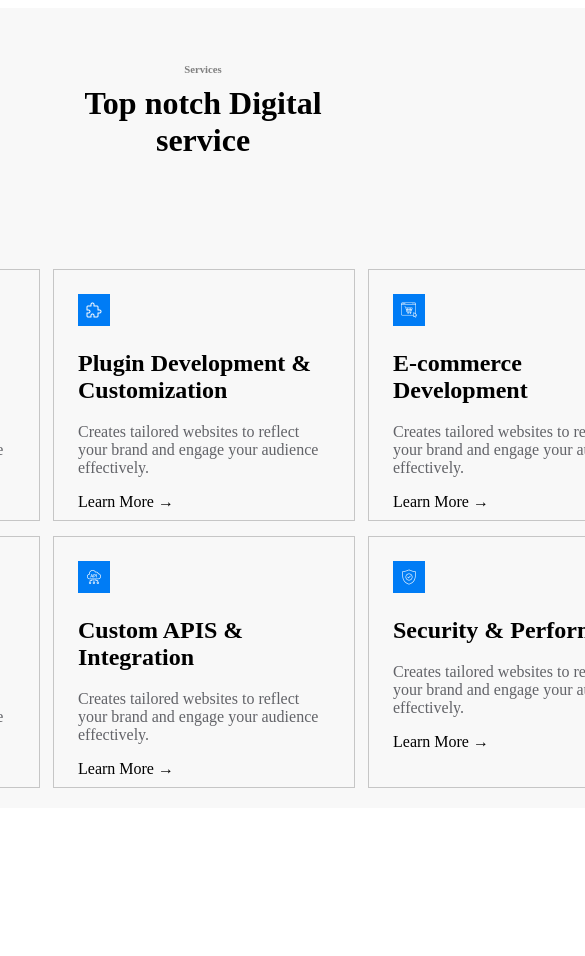
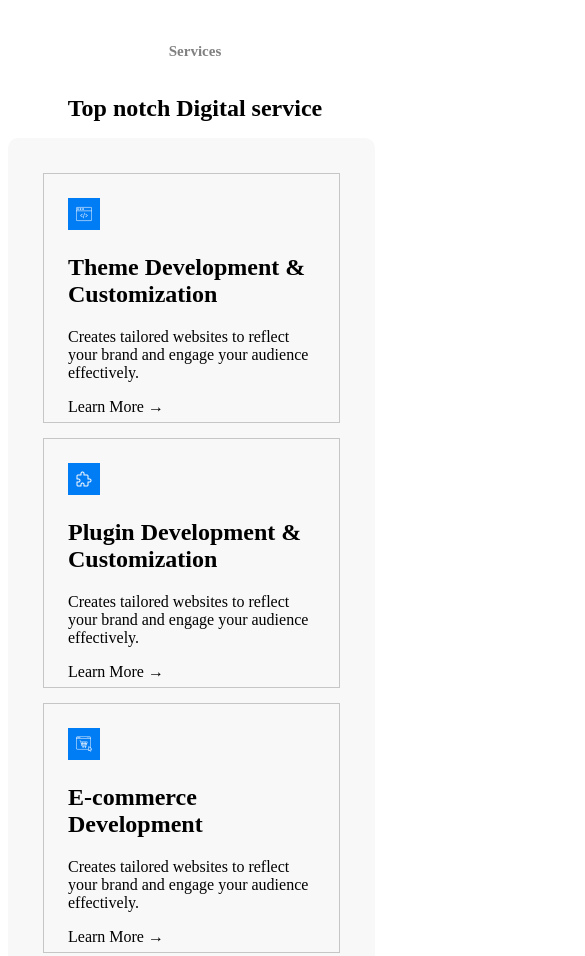
Before and after one commit to SamratEmily/CSS-Practice, a plain HTML site: page service.html in a window 390 px wide. Shown: the top 956 px of the page, 585 px wide, since content can reach past the window. Before the commit the page ends 860 px from the top, so only its background shows below. Drawn offline with Linux system fonts and the light colour scheme.

Commit message:
made sevice page mobile, and tab responsive

```diff
--- a/assets/service.css
+++ b/assets/service.css
@@ -1,65 +1,33 @@
-body {
-    width: 100%;
-    display: flex;
-    justify-content: center;
+.page-container {
     height: 100vh;
-}
-
-.page-container {
-    min-width: 1170px;
-    max-width: 100%;
-    height: 90vh;
-    display: flex;
-    flex-direction: column;
-    justify-content: center;
     background-color: #f8f8f8;
     padding: 20px;
     border-radius: 10px;
 }
 
-
-.service-page{
+.service-page {
     display: flex;
     justify-content: center;
-    height: 30vh;
-    margin: 10px auto;
-    margin-bottom: 60px;
 }
 
-.service-header{
+.service-header {
     display: block;
     justify-content: center;
     box-sizing: border-box;
-    size: 60px !important;
+    font-size: 24px;
     width: 300px;
-    height: 40px;
-    size: 100px !important;
     text-align: center;
-    margin-bottom: 40px;
-}
-.header-1{
-    display: flex;
-    justify-content: center;
-    margin-bottom: 10px !important;
-    margin-top: 10px;
-    /* size: 100px !important; */
-
-}
-.header-6{
-    color: gray;
-    margin-bottom: 10px !important;
-    size: 10px !important;
 }
 
-.block-container{
+.block-container {
     display: grid;
     grid-template-columns: repeat(3, 300px);
-    width: 100%;
     gap: 15px;
     justify-content: center;
 }
-.block-box{
-    box-sizing: content-box;
+
+.block-box {
+    box-sizing: border-box;
     width: 300px;
     max-width: 370px;
     height: 250px;
@@ -67,23 +35,72 @@ body {
     margin: 0 auto;
 }
 
-.inside-box{
+.inside-box {
     padding: 24px;
 }
 
-.block-body{
-    color: #626368;
-    size: 14px;
-}
-.block-header{
-    size: 24px;
+.block-image {
+    width: 32px;
+    height: 32px;
 }
 
-.block-footer{
+.block-footer {
     margin-bottom: 20px;
 }
 
-.block-image{
-    width: 32px;
-    height:  32px;
+.service-header .header-6{
+    color: gray;
+    size: 10px;
 }
+
+
+@media (max-width: 767px) {
+    .page-container{
+        width: 90%;
+    }
+    .page-container .block-container {
+        display: grid;
+        grid-template-columns:repeat(1, 100%);
+        gap: 15px;
+        justify-content: center;
+    }
+    .service-page {
+        width: 100%;
+        height: auto;
+        flex-direction: column;
+        align-items: center;
+        text-align: center;
+    }
+    .service-header .header-6{
+        font-size: 15px !important;
+    }
+    .service-header {
+        width: 100%;
+        font-size: 12px;
+    }
+
+    .block-box {
+        width: 100%;
+        max-width: 100%;
+    }
+}
+
+@media screen and (min-device-width: 768px) and (max-device-width: 1024px) {
+    .block-container {
+        display: grid;
+        grid-template-columns: repeat(2, 1fr);
+        gap: 20px;
+        justify-content: center;
+        padding: 20px;
+    }
+
+    .block-box {
+        width: 100%;
+        max-width: 100%;
+    }
+
+    .page-container {
+        height: auto;
+        padding: 15px;
+    }
+}
--- a/service.html
+++ b/service.html
@@ -6,9 +6,8 @@
     <title>Services</title>
     <link rel="stylesheet" href="assets/service.css">
 </head>
-	<body class="">
+	<body>
 
-		<div class="page-container">
 		<div class="service-page">
 			<div class="service-header">
 				<h6 class="header-6">Services</h6>
@@ -16,6 +15,7 @@
 			</div>
 		</div>
 
+		<div class="page-container">
 			<div class="block-container" style="">
 				<div class="block-box">
 				   <div class="inside-box">
```
Lines whose indentation alone changed are shown as unchanged.
